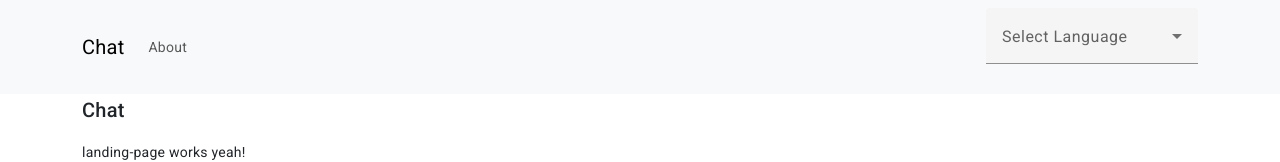
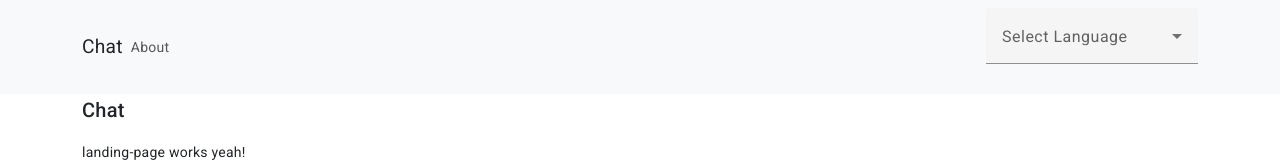
Before and after one commit to antoinebou12/VGCC_frontend, an Angular app in the folder vgcc_frontend/: page / in a window 1280 px wide. Shown: the top 162 px of the page. Built offline with nearby package versions, Linux system fonts and the light colour scheme.

Commit message:
toggle in navbar items done

```diff
--- a/vgcc_frontend/src/app/navbar/navbar.component.html
+++ b/vgcc_frontend/src/app/navbar/navbar.component.html
@@ -1,6 +1,6 @@
 <nav class="navbar navbar-expand-lg navbar-light bg-light">
     <div class="container">
-      <a class="navbar-brand" routerLink="/" routerLinkActive="active">Chat</a>
+      <a class="nav-link" routerLink="/" [style.fontSize]="selectedItem === '/' ? '1.2rem' : null">Chat</a>
       <button class="navbar-toggler" type="button" data-toggle="collapse" data-target="#navbarSupportedContent"
               aria-controls="navbarSupportedContent" aria-expanded="false" aria-label="Toggle navigation">
         <span class="navbar-toggler-icon"></span>
@@ -9,7 +9,7 @@
       <div class="collapse navbar-collapse justify-content-between" id="navbarSupportedContent">
         <ul class="navbar-nav">
           <li class="nav-item">
-            <a class="nav-link" routerLink="/about" routerLinkActive="active">About</a>
+            <a class="nav-link" routerLink="/about" [style.fontSize]="selectedItem === '/about' ? '1.2rem' : null">About</a>
           </li>
         </ul>
 
--- a/vgcc_frontend/src/app/navbar/navbar.component.ts
+++ b/vgcc_frontend/src/app/navbar/navbar.component.ts
@@ -1,7 +1,7 @@
-import { Component } from '@angular/core';
+import { Component, OnInit } from '@angular/core';
 import { MatFormFieldModule } from '@angular/material/form-field';
 import { MatSelectModule } from '@angular/material/select';  // Import MatSelectModule
-import { RouterLink } from '@angular/router';
+import { RouterLink, Router, NavigationEnd } from '@angular/router';
 
 @Component({
   selector: 'app-navbar',
@@ -10,6 +10,16 @@ import { RouterLink } from '@angular/router';
   templateUrl: './navbar.component.html',
   styleUrl: './navbar.component.css'
 })
-export class NavbarComponent {
+export class NavbarComponent implements OnInit {
+  selectedItem: string = '';
 
+  constructor(private router: Router) { }  // Inject Router
+
+  ngOnInit() {
+    this.router.events.subscribe(event => {
+      if (event instanceof NavigationEnd) { // Check for NavigationEnd event
+        this.selectedItem = event.urlAfterRedirects; // Update selectedItem
+      }
+    });
+  }
 }
```
